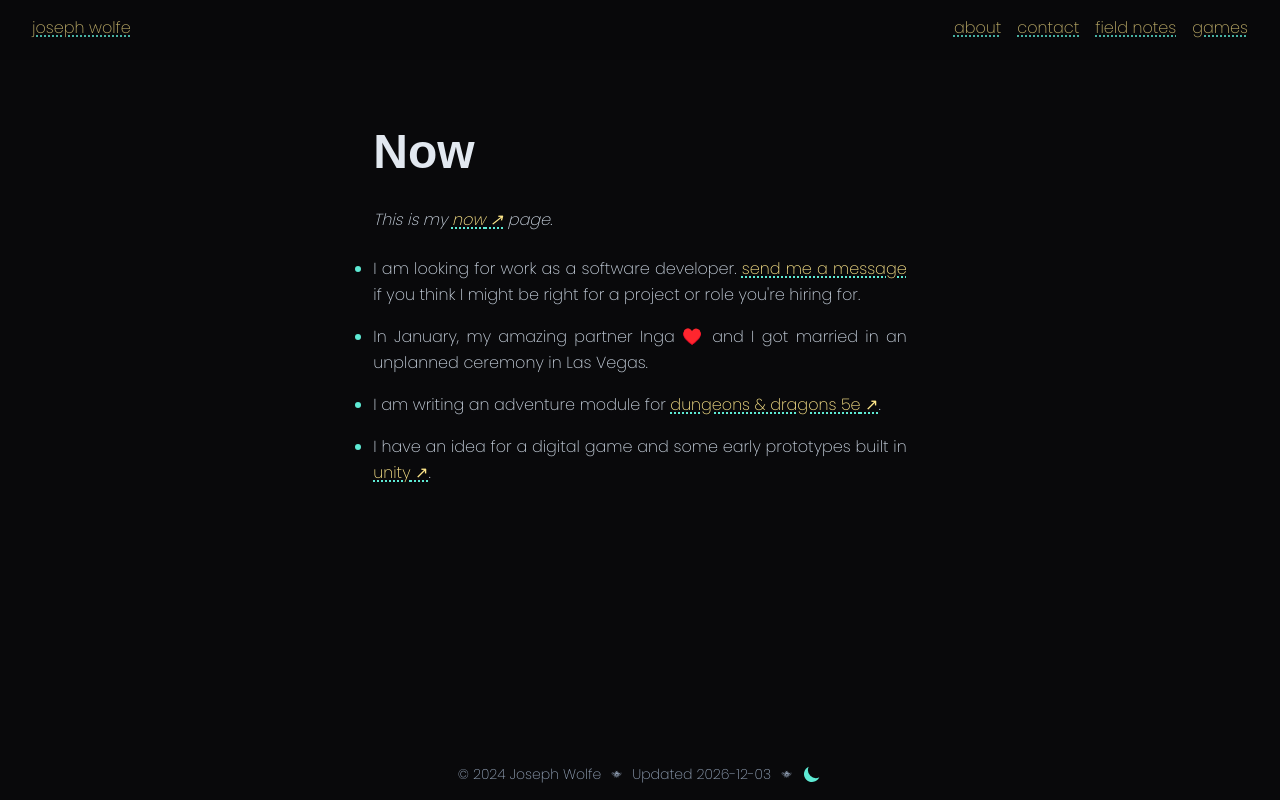
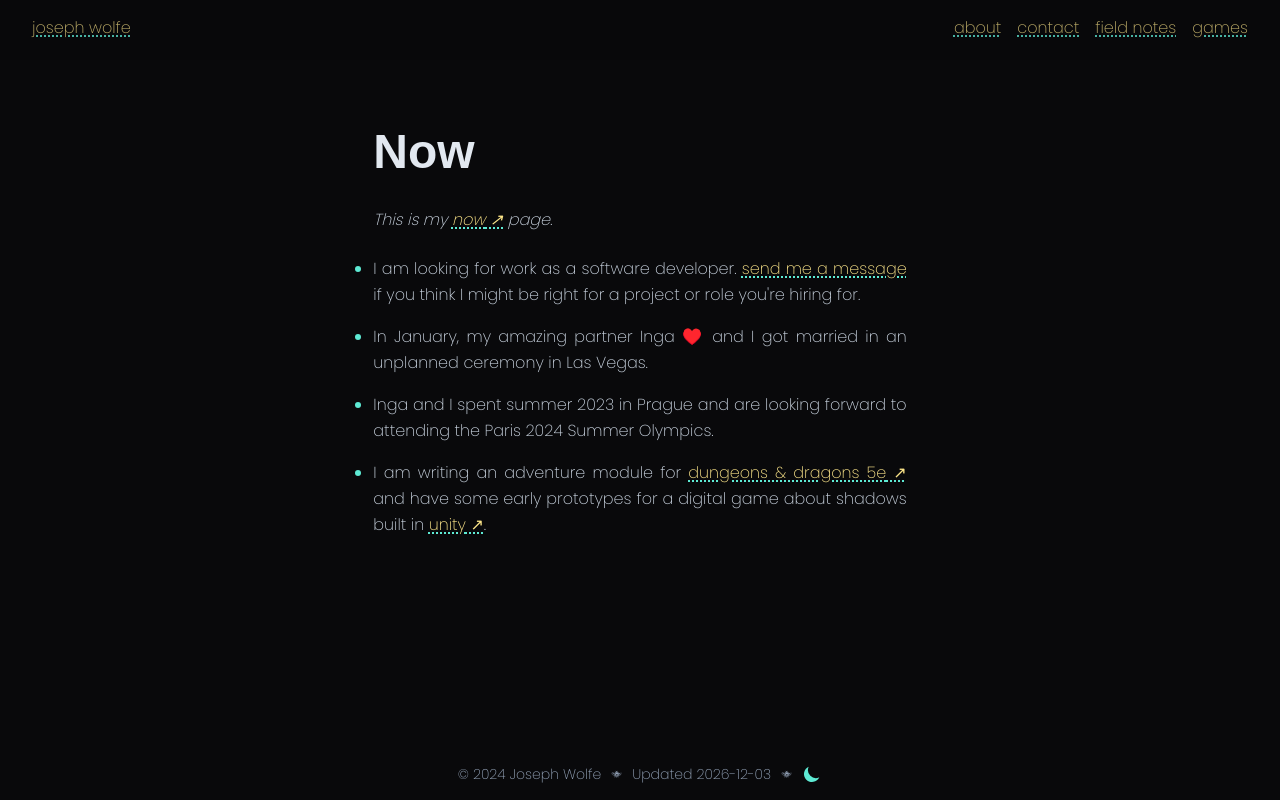
Before and after one commit to CharmedSatyr/personal-website, a Next.js app: page /now in a window 1280 px wide. Built offline with nearby package versions, Linux system fonts and the light colour scheme; a web font is replaced by a local one.

Commit message:
Copy updates

```diff
--- a/app/now/page.tsx
+++ b/app/now/page.tsx
@@ -29,15 +29,17 @@ const Now = () => {
 				</li>
 
 				<li className="mb-4">
+					Inga and I spent summer 2023 in Prague and are looking forward to
+					attending the Paris 2024 Summer Olympics.
+				</li>
+
+				<li className="mb-4">
 					I am writing an adventure module for{" "}
 					<Link href="https://dnd.wizards.com/how-to-play">
 						Dungeons & Dragons 5e
-					</Link>
-					.
-				</li>
-				<li className="mb-4">
-					I have an idea for a digital game and some early prototypes built in{" "}
-					<Link href="https://learn.unity.com">Unity</Link>.
+					</Link>{" "}
+					and have some early prototypes for a digital game about shadows built
+					in <Link href="https://learn.unity.com">Unity</Link>.
 				</li>
 			</ol>
 		</>
```
